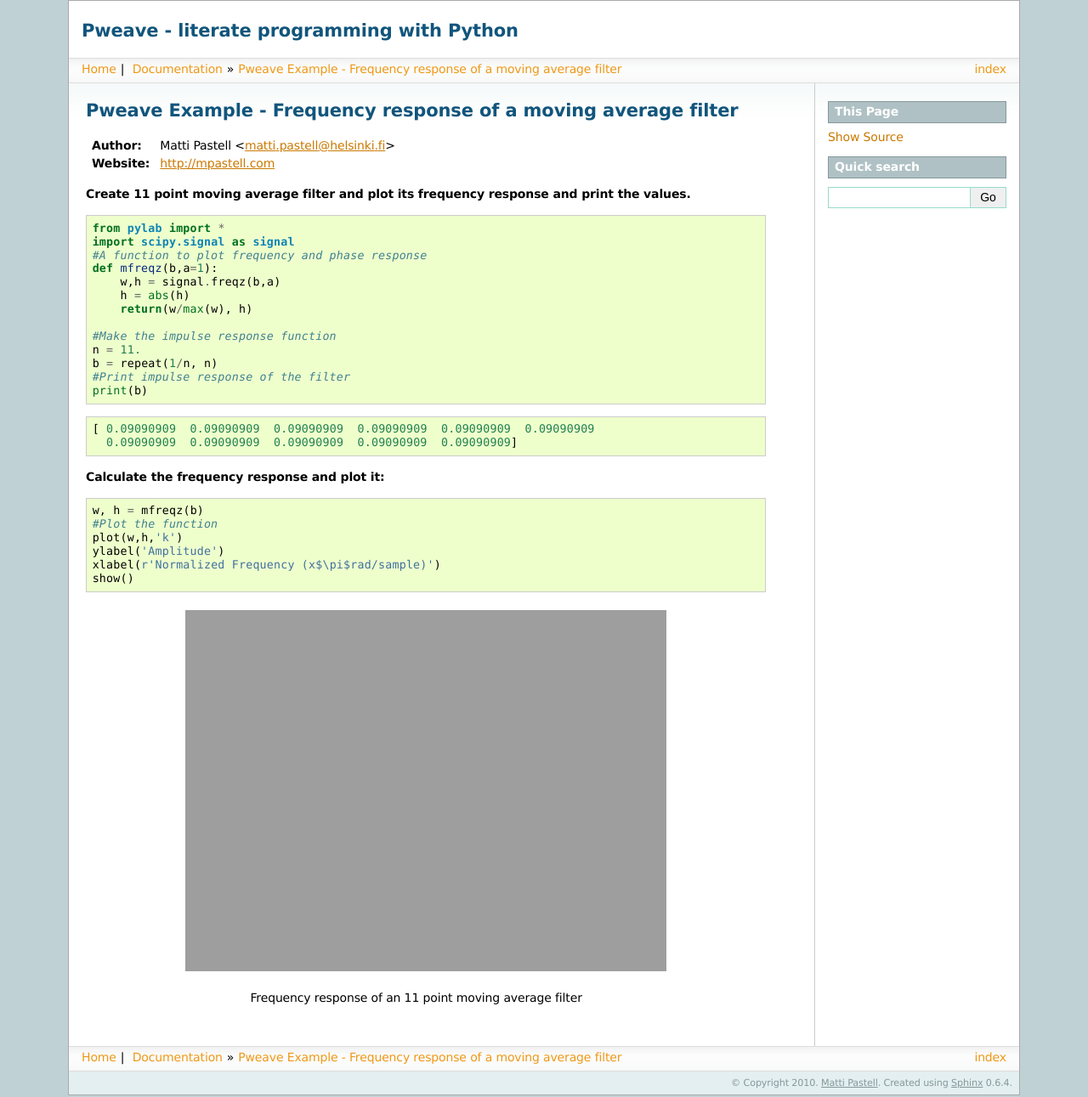
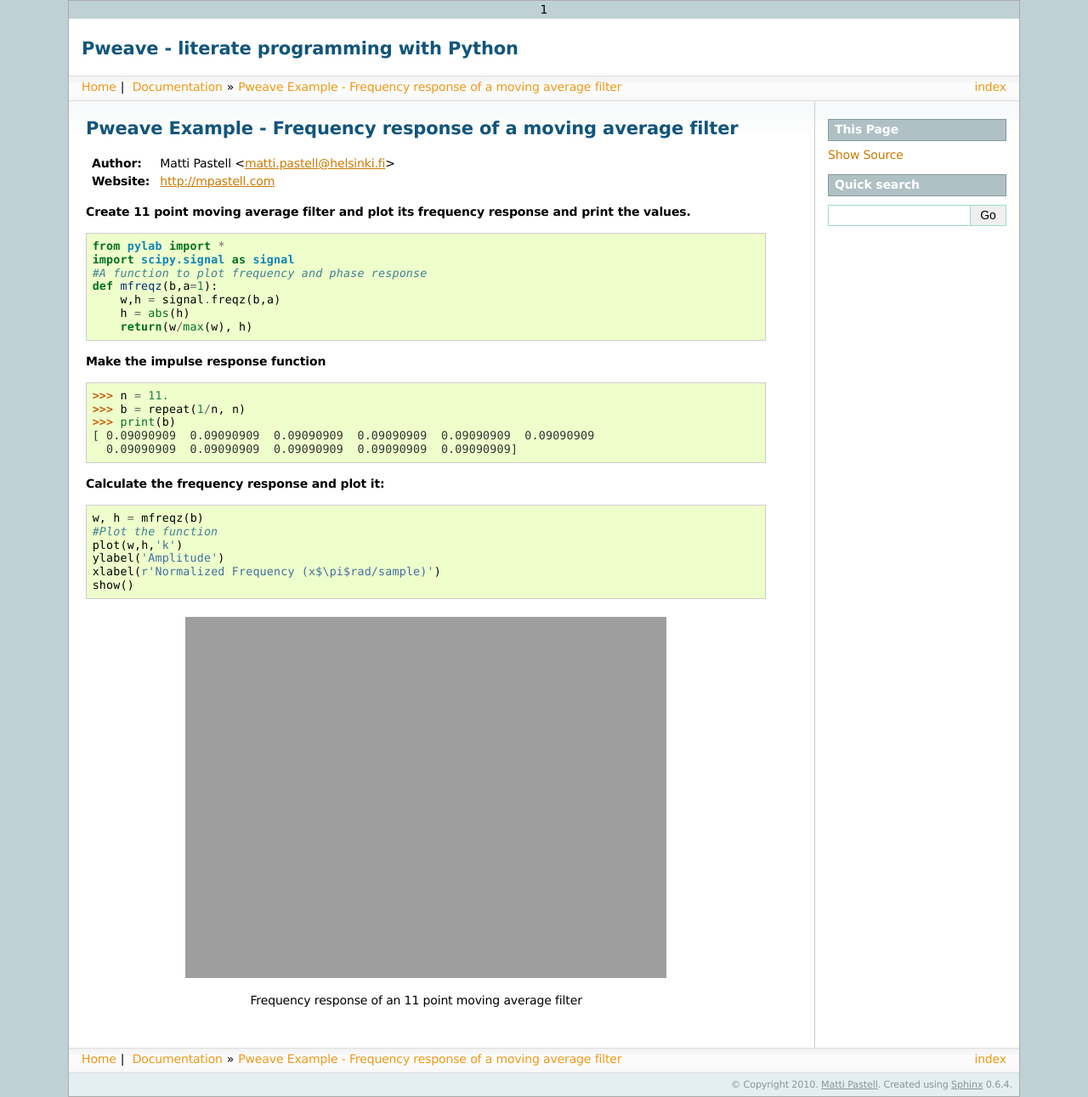
Before and after one commit to edgimar/Pweave, a Sphinx documentation site: the page built from doc/ma.rst, in a window 1280 px wide. Shown: the whole page at 85% size. Built offline with Sphinx 7.4.7, drawn with Linux system fonts in a browser that asks for light colours; formulas are drawn with MathJax 3.

```diff
--- a/doc/_templates/layout.html
+++ b/doc/_templates/layout.html
@@ -1,4 +1,4 @@
-{% extends "!layout.html" %}
+1{% extends "!layout.html" %}
 
 {% block rootrellink %}
         <li><a href="{{ pathto('index') }}">Home</a>|&nbsp;</li>
--- a/doc/examples.rst
+++ b/doc/examples.rst
@@ -21,7 +21,7 @@
 .. index:: Sphinx example
 
 Output of the example in Sphinx
-------------------------------
+--------------------------------
 
 The produced rst file be included in a Sphinx document, like this website using ".. include:: ma.rst". Here is what it looks like:
 
--- a/doc/ma.rst
+++ b/doc/ma.rst
@@ -16,17 +16,15 @@
       h = abs(h)
       return(w/max(w), h)
 
-  #Make the impulse response function
-  n = 11.
-  b = repeat(1/n, n)
-  #Print impulse response of the filter
-  print(b)
 
-::
 
-  [ 0.09090909  0.09090909  0.09090909  0.09090909  0.09090909  0.09090909
-    0.09090909  0.09090909  0.09090909  0.09090909  0.09090909]
+**Make the impulse response function**
 
+>>> n = 11.
+>>> b = repeat(1/n, n)
+>>> print(b)
+[ 0.09090909  0.09090909  0.09090909  0.09090909  0.09090909  0.09090909
+  0.09090909  0.09090909  0.09090909  0.09090909  0.09090909]
 
 
 **Calculate the frequency response and plot it:**
@@ -40,6 +38,7 @@
   xlabel(r'Normalized Frequency (x$\pi$rad/sample)')
   show()
 
+
 .. figure:: images/Fig1.*
    :width: 15 cm
 
```
Also changed, not shown: other parts of doc/examples.rst (+1 -1 lines), doc/usage.rst (+12 -6 lines), 1 other file.
